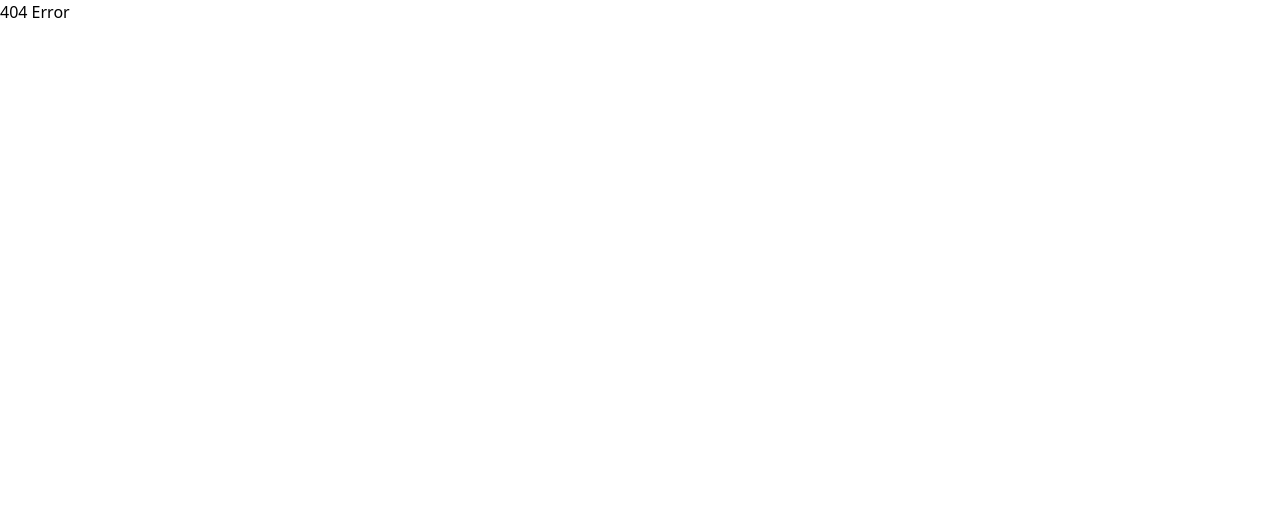
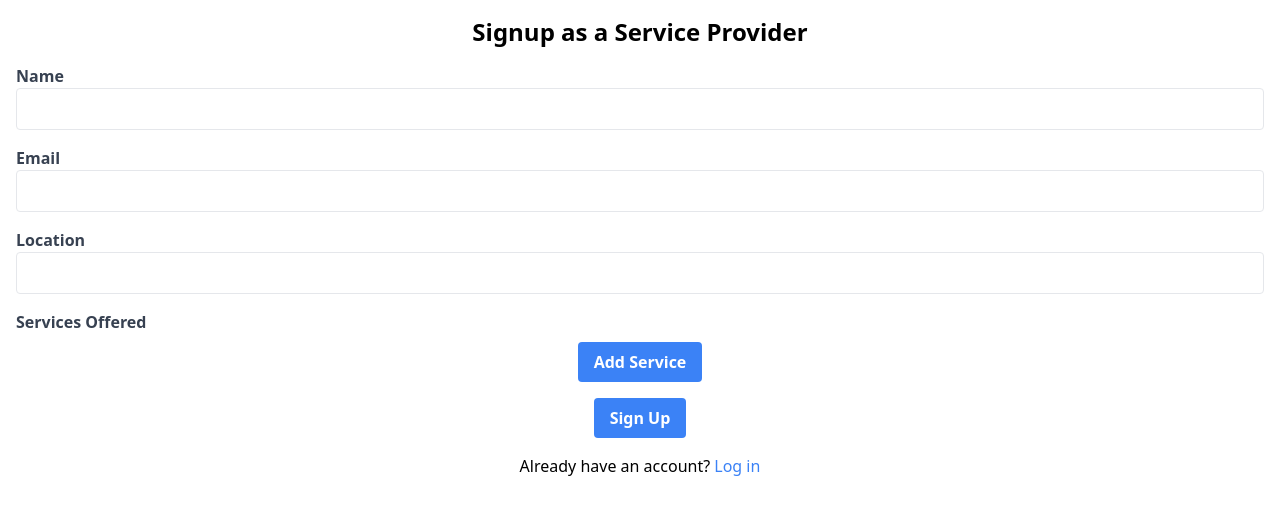
Before and after one commit to Kingbonwa1994/uxe, a Next.js app: page /signup in a window 1280 px wide. Before the commit this address had no page. Shown: the top 514 px of the page. Built offline with nearby package versions, Linux system fonts and the light colour scheme; a web font is replaced by a local one.

Commit message:
update of new signup

```diff
--- a/app/quote_form/page.js
+++ b/app/quote_form/page.js
@@ -1,9 +1,12 @@
 'use client'
 import React, { useState, useEffect } from 'react';
-import { useRouter } from 'next/navigation';
+import { useRouter, useParams } from 'next/navigation';
 import WhatsAppButton from '@/components/WhatsAppButton';
 
 const QuoteForm = () => {
+  const params = useParams()
+  console.log(params)
+
   const callNumber = '0637715945';
   const router = useRouter();
   const { id, serviceName } = router.query || {};
--- /dev/null
+++ b/app/signup/page.js
@@ -0,0 +1,157 @@
+'use client'
+import React, { useState } from 'react';
+import Link from 'next/link'; // Import Link from Next.js to handle navigation
+
+const Signup = () => {
+  const [formData, setFormData] = useState({
+    name: '',
+    email: '',
+    location: '',
+    servicesOffered: [],
+  });
+
+  const handleChange = (e) => {
+    const { name, value } = e.target;
+    setFormData({
+      ...formData,
+      [name]: value,
+    });
+  };
+
+  const handleAddService = () => {
+    if (formData.servicesOffered.length < 5) {
+      // Limit to 5 services, you can adjust this as needed
+      setFormData({
+        ...formData,
+        servicesOffered: [...formData.servicesOffered, ''],
+      });
+    }
+  };
+
+  const handleServiceChange = (e, index) => {
+    const newServices = [...formData.servicesOffered];
+    newServices[index] = e.target.value;
+    setFormData({
+      ...formData,
+      servicesOffered: newServices,
+    });
+  };
+
+  const handleRemoveService = (index) => {
+    const newServices = [...formData.servicesOffered];
+    newServices.splice(index, 1);
+    setFormData({
+      ...formData,
+      servicesOffered: newServices,
+    });
+  };
+
+  const handleSubmit = (e) => {
+    e.preventDefault();
+    // Add your form submission logic here, e.g., sending data to the server
+    console.log('Form Data:', formData);
+  };
+
+  return (
+    <div className="container bg-inherit mx-auto p-4">
+      <h1 className="text-2xl  text-center font-bold mb-4">Signup as a Service Provider</h1>
+      <form onSubmit={handleSubmit}>
+        <div className="mb-4">
+          <label htmlFor="name" className="block text-gray-700 font-bold">
+            Name
+          </label>
+          <input
+            type="text"
+            id="name"
+            name="name"
+            value={formData.name}
+            onChange={handleChange}
+            className="border rounded w-full py-2 px-3"
+            required
+          />
+        </div>
+        <div className="mb-4">
+          <label htmlFor="email" className="block text-gray-700 font-bold">
+            Email
+          </label>
+          <input
+            type="email"
+            id="email"
+            name="email"
+            value={formData.email}
+            onChange={handleChange}
+            className="border rounded w-full py-2 px-3"
+            required
+          />
+        </div>
+        <div className="mb-4">
+          <label htmlFor="location" className="block text-gray-700 font-bold">
+            Location
+          </label>
+          <input
+            type="text"
+            id="location"
+            name="location"
+            value={formData.location}
+            onChange={handleChange}
+            className="border rounded w-full py-2 px-3"
+            required
+          />
+        </div>
+        <div className="mb-4">
+          <label htmlFor="servicesOffered" className="block text-gray-700 font-bold">
+            Services Offered
+          </label>
+          <div className="flex flex-wrap justify-center">
+            {formData.servicesOffered.map((service, index) => (
+              <div key={index} className="w-1/2 pr-2 mb-2">
+                <input
+                  type="text"
+                  name="service"
+                  value={service}
+                  onChange={(e) => handleServiceChange(e, index)}
+                  className="border rounded w-full py-2 px-3"
+                  placeholder="Service"
+                />
+                <button
+                  type="button"
+                  onClick={() => handleRemoveService(index)}
+                  className="text-red-500 mt-1 cursor-pointer"
+                >
+                  Remove
+                </button>
+              </div>
+            ))}
+          </div>
+          {formData.servicesOffered.length < 5 && (
+           <div className="text-center">
+            <button
+              type="button"
+              onClick={handleAddService}
+              className="bg-blue-500 text-white font-bold py-2 px-4 rounded mt-2"
+            >
+              Add Service
+            </button>
+            </div>
+          )}
+        </div>
+        <div className="text-center">
+        <button
+          type="submit"
+          className="bg-blue-500 hover:bg-blue-700 text-white font-bold py-2 px-4 rounded"
+        >
+          Sign Up
+        </button>
+        </div>
+      </form>
+      <p className="mt-4 text-center">
+        Already have an account?{' '}
+        <Link href="/login" className="text-blue-500">Log in
+        </Link>
+      </p>
+      </div>
+
+  );
+};
+
+export default Signup;
--- a/components/NavBar.js
+++ b/components/NavBar.js
@@ -1,8 +1,9 @@
 import React from 'react';
+import SignupButton from './SignUpButton';
 
 const NavBar = () => {
   return (
-    <div className="flex items-center justify-center mb-10">
+    <div className="flex justify-between items-center mb-10">
       <style>
         {`
           @keyframes animatedGradient {
@@ -23,9 +24,10 @@ const NavBar = () => {
           }
         `}
       </style>
-      <p className="text-6xl md:text-7xl lg:text-8xl bg-gradient-animation text-transparent w-30 font-boldx">
-      1cliQ™
+      <p className="text-6xl md:text-7xl lg:text-8xl bg-gradient-animation text-transparent w-30 font-bold">
+        1cliQ™
       </p>
+      <SignupButton/> {/* This will place the button on the far right */}
     </div>
   );
 };
--- /dev/null
+++ b/components/SignUpButton.js
@@ -0,0 +1,21 @@
+'use client'
+import { useRouter } from 'next/navigation';
+
+const SignupButton = () => {
+  const router = useRouter();
+
+  const handleClick = () => {
+    router.push('/signup'); // Redirect to the signup page
+  };
+
+  return (
+    <button
+      className="bg-blue-500 hover:bg-blue-700 text-white font-bold py-2 px-4 rounded"
+      onClick={handleClick}
+    >
+      Service Provider?
+    </button>
+  );
+};
+
+export default SignupButton;
```
